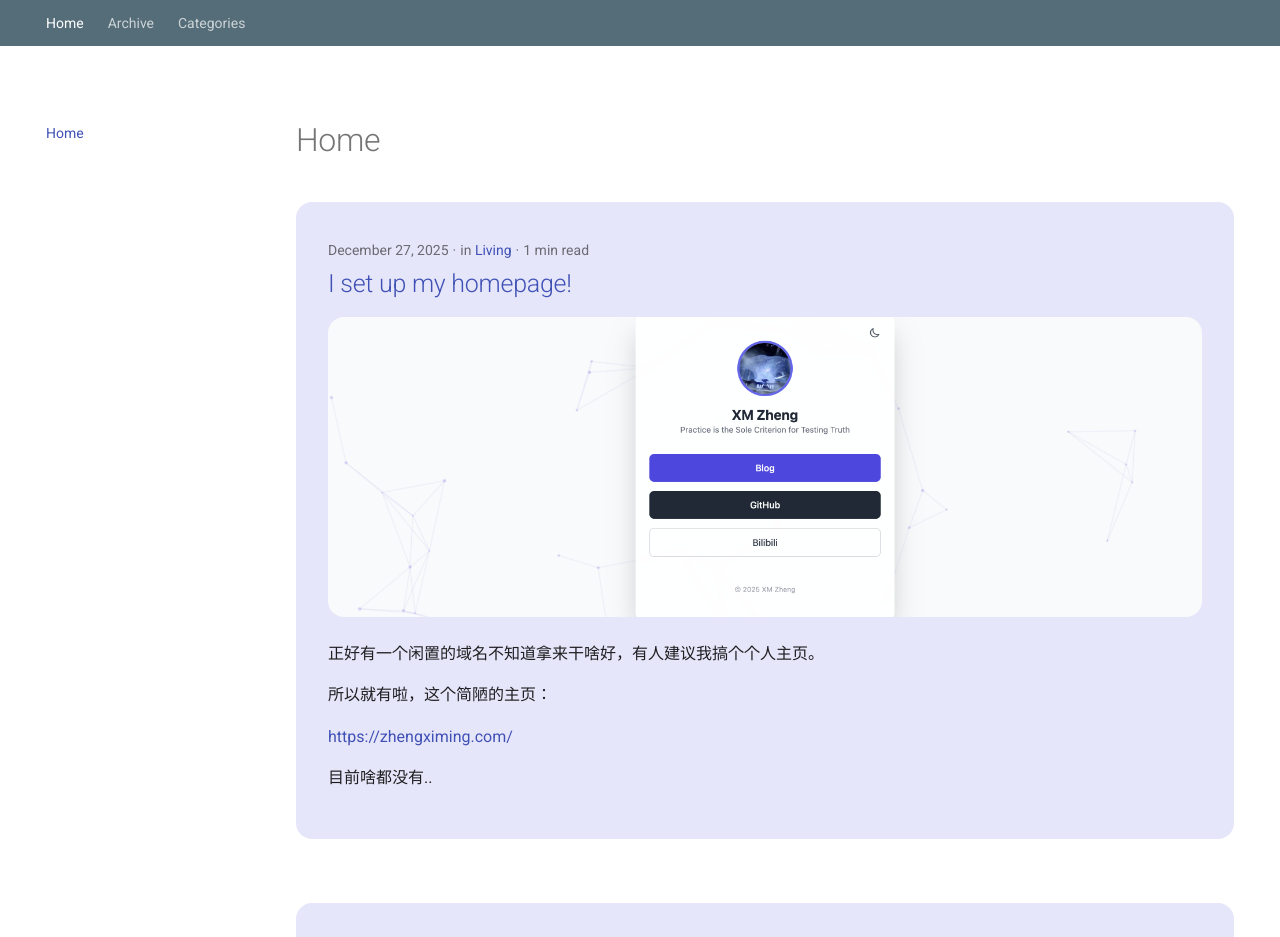
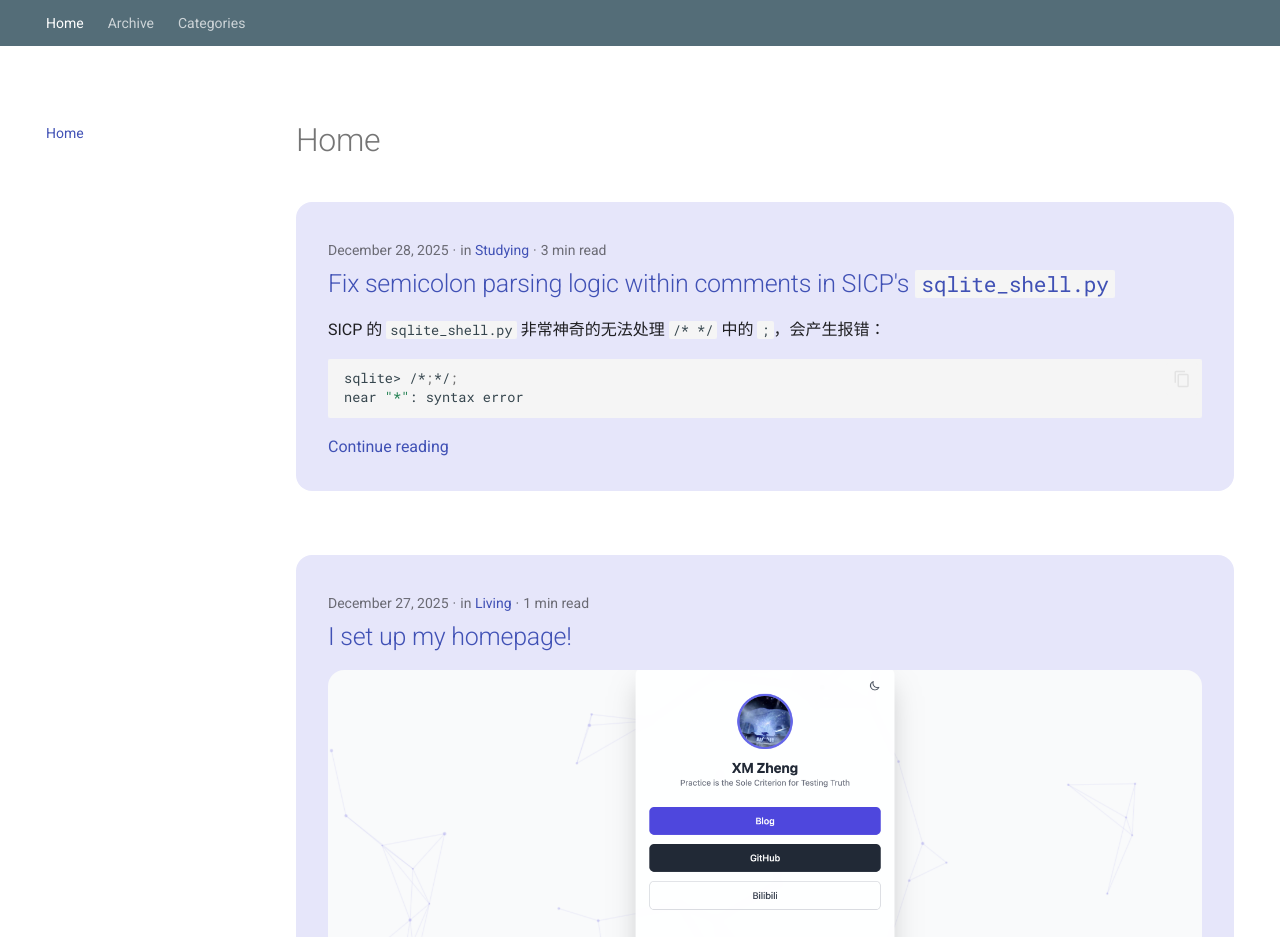
Before and after one commit to simonzxm/blog, an MkDocs documentation site: the page built from docs/index.md, in a window 1280 px wide. Shown: the part 562-1499 px from the top of the page. Built offline with MkDocs 1.6.1 and Material for MkDocs 9.7.7, drawn with Linux system fonts in a browser that asks for light colours; some of the changed lines change nothing that is shown.

Commit message:
Add a post

````diff
--- /dev/null
+++ b/docs/posts/fix-semicolon-parsing-logic-within-comments-in-sicps-sqlite-shell-py.md
@@ -0,0 +1,149 @@
+---
+date: 2025-12-28
+categories: [Studying]
+---
+
+# Fix semicolon parsing logic within comments in SICP's `sqlite_shell.py`
+
+SICP 的 `sqlite_shell.py` 非常神奇的无法处理 `/* */` 中的 `;`，会产生报错：
+
+```bash
+sqlite> /*;*/;
+near "*": syntax error
+```
+
+<!-- more -->
+
+阅读 `sqlite_shell.py` 会发现，`sql_commands` 不认为 `/*` 是一个 `delimeter`，因此出现问题：
+
+??? plain "sqlite_shell.py"
+    ```python linenums="96"
+    def sql_commands(read_line):
+        delims = ['"', "'", ';', '--']
+        counter = 0
+        in_string = None
+        j = i = 0
+        prev_line = None
+        line = None
+        concat = []
+        while True:
+            if line is None:
+                while True:  # process preprocessor directives
+                    counter += 1
+                    not_in_the_middle_of_any_input = not in_string and i == j and all(map(lambda chunk_: len(chunk_) == 0, concat))
+                    line = read_line(counter - 1, not_in_the_middle_of_any_input, prev_line)
+                    empty_string = line[:0] if line is not None else line
+                    prev_line = line
+                    if not line:
+                        break
+                    if not_in_the_middle_of_any_input and line.startswith("."):
+                        yield line
+                        line = None
+                    else:
+                        break
+                if not line:
+                    break
+                j = i = 0
+            if j < len(line):
+                (j, delim) = min(map(lambda pair: pair if pair[0] >= 0 else (len(line), pair[1]), map(lambda d: (line.find(d, j), d), in_string or delims if in_string != '--' else "\n")))
+                if i < j: concat.append(line[i:j]); i = j
+                if not in_string:
+                    if j < len(line):
+                        j += len(delim)
+                        if delim == ';':
+                            i = j
+                            concat.append(line[j : j + len(delim)])    # ensure delimeter is the same type as the string (it may not be due to implicit conversion)
+                            # Eat up any further spaces until a newline
+                            while j < len(line):
+                                delim = line[j:j+1]
+                                if not delim.isspace(): break
+                                j += 1
+                                if delim == "\n": break
+                            if i < j: concat.append(line[i:j]); i = j
+                            yield empty_string.join(concat)
+                            del concat[:]
+                        else:
+                            in_string = delim
+                else:
+                    if j < len(line):
+                        ch = line[j:j+1]
+                        assert ch == in_string or in_string == '--'
+                        j += 1
+                        i = j
+                        concat.append(ch)
+                        in_string = None
+            else:
+                if i < j: concat.append(line[i:j]); i = j
+                line = None
+    ```
+
+稍微改一下就能修复，主要是把 `/*` 加到 `delimeters` 里，然后修改后续逻辑。
+
+???+ plain "sqlite_shell.py"
+	```python linenums="96" hl_lines="2 28-36 57-59"
+	def sql_commands(read_line):
+		delims = ['"', "'", ';', '--', '/*']
+		counter = 0
+		in_string = None
+		j = i = 0
+		prev_line = None
+		line = None
+		concat = []
+		while True:
+			if line is None:
+				while True:  # process preprocessor directives
+					counter += 1
+					not_in_the_middle_of_any_input = not in_string and i == j and all(map(lambda chunk_: len(chunk_) == 0, concat))
+					line = read_line(counter - 1, not_in_the_middle_of_any_input, prev_line)
+					empty_string = line[:0] if line is not None else line
+					prev_line = line
+					if not line:
+						break
+					if not_in_the_middle_of_any_input and line.startswith("."):
+						yield line
+						line = None
+					else:
+						break
+				if not line:
+					break
+				j = i = 0
+			if j < len(line):
+				if in_string is None:
+					targets = delims
+				elif in_string == '--':
+					targets = ["\n"]
+				elif in_string == '/*':
+					targets = ["*/"]
+				else:
+					targets = [in_string]
+				(j, delim) = min(map(lambda pair: pair if pair[0] >= 0 else (len(line), pair[1]), map(lambda d: (line.find(d, j), d), targets)))
+				if i < j: concat.append(line[i:j]); i = j
+				if not in_string:
+					if j < len(line):
+						j += len(delim)
+						if delim == ';':
+							i = j
+							concat.append(line[j : j + len(delim)])    # ensure delimeter is the same type as the string (it may not be due to implicit conversion)
+							# Eat up any further spaces until a newline
+							while j < len(line):
+								delim = line[j:j+1]
+								if not delim.isspace(): break
+								j += 1
+								if delim == "\n": break
+							if i < j: concat.append(line[i:j]); i = j
+							yield empty_string.join(concat)
+							del concat[:]
+						else:
+							in_string = delim
+				else:
+					if j < len(line):
+						j += len(delim)
+						i = j
+						concat.append(line[j-len(delim):j])
+						in_string = None
+			else:
+				if i < j: concat.append(line[i:j]); i = j
+				line = None
+	```
+
+当然，我也不知道我改对了没有。。仅供参考。
--- a/docs/stylesheets/extra.css
+++ b/docs/stylesheets/extra.css
@@ -64,3 +64,21 @@
   object-fit: cover;
   border-radius: 0.8rem;
 }
+
+details .linenos, details code, details .filename{
+  font-size: inherit !important;
+}
+
+details > summary + .highlight, details > summary + .tabbed-set {
+  margin: -0.6rem !important;
+}
+
+.md-typeset .admonition.plain > .admonition-title,
+.md-typeset details.plain > summary {
+  padding-left: 0.8rem;
+}
+
+.md-typeset .admonition.plain > .admonition-title::before,
+.md-typeset details.plain > summary::before {
+  display: none;
+}
--- a/mkdocs.yml
+++ b/mkdocs.yml
@@ -23,7 +23,11 @@ theme:
       toggle:
         icon: material/weather-sunny
         name: Switch to light mode
+  icon:
+    admonition:
+      plain: ""
   features:
+    - content.code.copy
     - navigation.tabs
     - navigation.tabs.sticky
     - navigation.expand
@@ -35,16 +39,21 @@ theme:
 plugins:
   - blog:
       blog_dir: .
-      post_url_format: "posts/{slug}"
       pagination: true
       pagination_per_page: 5
       post_excerpt: optional
       post_excerpt_separator: <!-- more -->
+      post_url_format: "posts/{slug}"
   - meta
   - search
   - social
 
 markdown_extensions:
   - admonition
+  - pymdownx.blocks.details
   - pymdownx.details
+  - pymdownx.highlight:
+      linenums_style: pymdownx-inline
+      line_spans: __span
+  - pymdownx.inlinehilite
   - pymdownx.superfences
````
Lines whose indentation alone changed are shown as unchanged.
